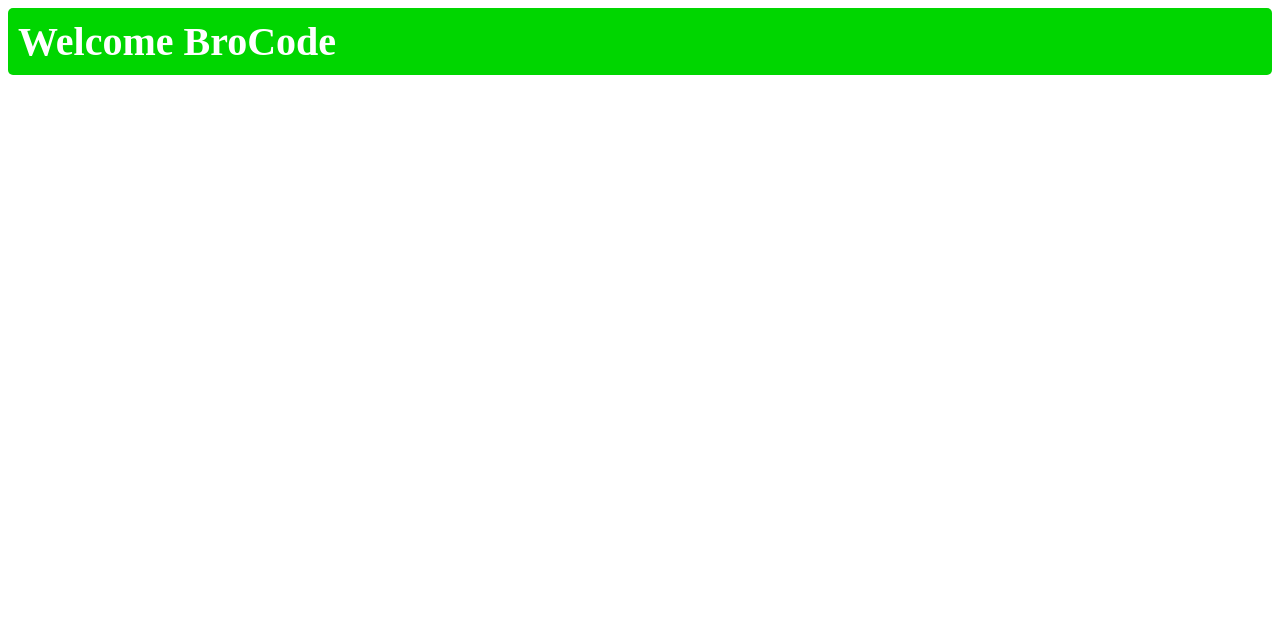
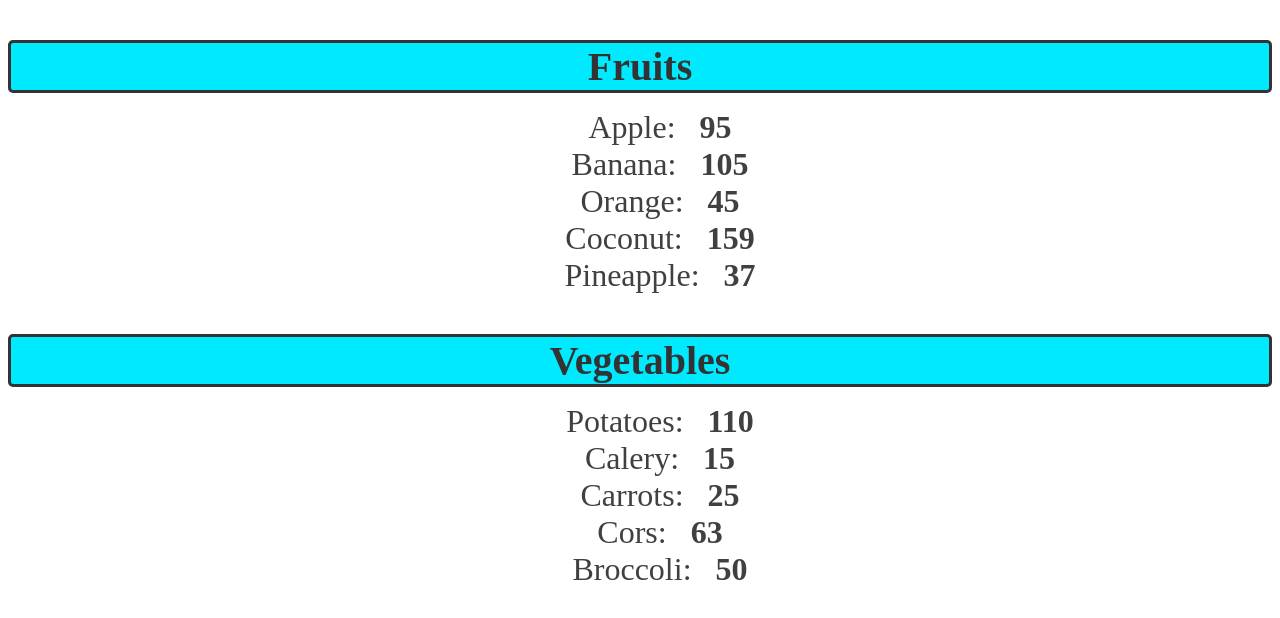
Before and after one commit to fulopzsolt1999/Mechwart-software_dev, a React (Vite) app in the folder Second and Third semester/Web-dev/React/Full course -2024-/my-react-app/: page / in a window 1280 px wide. Shown: the top 618 px of the page. Built offline with nearby package versions, Linux system fonts and the light colour scheme.

Commit message:
List rendering

```diff
--- a/Second and Third semester/Web-dev/React/Full course -2024-/my-react-app/src/App.jsx
+++ b/Second and Third semester/Web-dev/React/Full course -2024-/my-react-app/src/App.jsx
@@ -1,11 +1,30 @@
-import UserGreeting from "./Cond Rendering/UserGreeting.jsx";
+import List from "./List Rendering/List.jsx";
+
 
 function App() {
+   const fruits = [
+      {id: 1, name: "Apple", calories: 95},
+      {id: 2, name: "Banana", calories: 105},
+      {id: 3, name: "Orange", calories: 45},
+      {id: 4, name: "Coconut", calories: 159},
+      {id: 5, name: "Pineapple", calories: 37},
+   ];
+
+   const vegetables = [
+      {id: 6, name: "Potatoes", calories: 110},
+      {id: 7, name: "Calery", calories: 15},
+      {id: 8, name: "Carrots", calories: 25},
+      {id: 9, name: "Cors", calories: 63},
+      {id: 10, name: "Broccoli", calories: 50},
+   ];
+
    return (
       <>
-         <UserGreeting isLoggedIn={true} username="BroCode" />
+         {fruits.length > 0 && <List items={fruits} category="Fruits" />}
+         {vegetables.length > 0 && <List items={vegetables} category="Vegetables" />}
       </>
    );
 }
 
+
 export default App;
--- /dev/null
+++ b/Second and Third semester/Web-dev/React/Full course -2024-/my-react-app/src/List Rendering/List.jsx
@@ -0,0 +1,42 @@
+import styles from "./List.module.css";
+import PropTypes from "prop-types";
+
+export default function List(props) {
+   // fruits.sort((a, b) => a.name.localeCompare(b.name)); // -- Alphabetical order
+   // fruits.sort((a, b) => b.name.localeCompare(a.name)); // -- Reverse Alphabetical order
+   // fruits.sort((a, b) => a.calories - b.calories); // -- Numeric order
+   // fruits.sort((a, b) => b.calories - a.calories); // -- Reverse Numeric order
+
+   // const lowCalFruits = fruits.filter((fruit) => fruit.calories < 100);
+   // const highCalFruits = fruits.filter((fruit) => fruit.calories >= 100);
+   const category = props.category;
+   const itemList = props.items;
+
+   const listItems = itemList.map((item) => (
+      <li key={item.id}>
+         {item.name}: &nbsp; <b>{item.calories}</b>
+      </li>
+   ));
+   return (
+      <>
+         <h3 className={styles.list_category}>{category}</h3>
+         <ol className={styles.list_items}>{listItems}</ol>
+      </>
+   );
+}
+
+List.propTypes = {
+   category: PropTypes.string,
+   items: PropTypes.arrayOf(
+      PropTypes.shape({
+         id: PropTypes.number,
+         name: PropTypes.string,
+         calories: PropTypes.number,
+      })
+   ),
+};
+
+List.defaultProps = {
+   category: "Category",
+   items: [],
+};
--- /dev/null
+++ b/Second and Third semester/Web-dev/React/Full course -2024-/my-react-app/src/List Rendering/List.module.css
@@ -0,0 +1,23 @@
+.list_category {
+   font-size: 2.5em;
+   font-weight: bold;
+   color: hsl(0, 0%, 20%);
+   margin-bottom: 10px;
+   text-align: center;
+   border: 3px solid;
+   border-radius: 5px;
+   background-color: hsl(185, 100%, 50%);
+}
+
+.list_items li {
+   font-size: 2em;
+   list-style: none;
+   color: hsl(0, 0%, 25%);
+   text-align: center;
+   margin: 0;
+}
+
+.list_items li:hover {
+   color: hsl(0, 0%, 45%);
+   cursor: pointer;
+}
```
